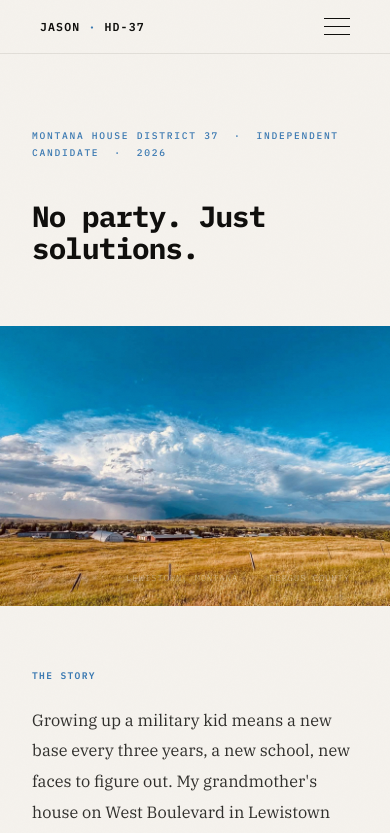
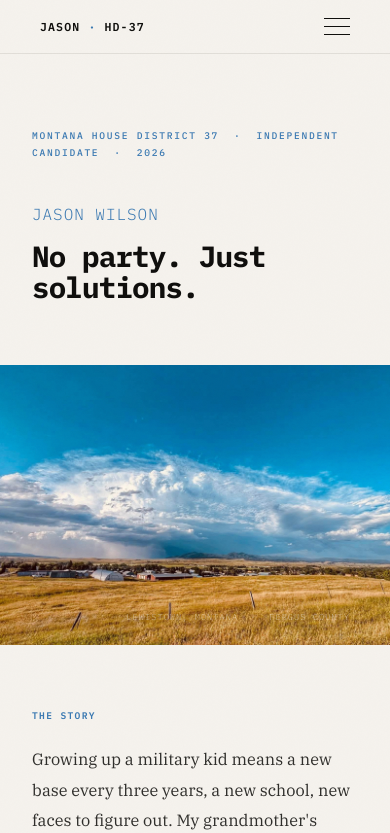
Before and after one commit to grcwarlock/jason4montana.github.io, a plain HTML site: page index.html in a window 390 px wide. Shown: the top 833 px of the page. Drawn offline with Linux system fonts and the light colour scheme.

Commit message:
Add hero name and update styles in index.html
Added a hero name section and adjusted styles for responsiveness.

```diff
--- a/index.html
+++ b/index.html
@@ -153,6 +153,17 @@
       opacity: 0; transform: translateY(10px);
       animation: fadeUp 0.6s 0.15s ease forwards;
     }
+    .hero-name {
+      font-family: var(--mono);
+      font-size: clamp(1.4rem, 3vw, 2.2rem);
+      font-weight: 300;
+      letter-spacing: 0.06em;
+      text-transform: uppercase;
+      color: var(--camas-500);
+      margin-bottom: 0.75rem;
+      opacity: 0; transform: translateY(10px);
+      animation: fadeUp 0.6s 0.25s ease forwards;
+    }
     .hero h1 {
       font-family: var(--mono);
       font-size: clamp(2.4rem, 5.2vw, 4.2rem);
@@ -162,7 +173,7 @@
       color: var(--ink);
       margin-bottom: 0.35rem;
       opacity: 0; transform: translateY(14px);
-      animation: fadeUp 0.7s 0.3s ease forwards;
+      animation: fadeUp 0.7s 0.45s ease forwards;
     }
     .hero-line2 {
       font-family: var(--mono);
@@ -493,8 +504,8 @@
       nav ul { display: none; }
       .nav-toggle { display: block; }
       .hero { padding: 8rem 2rem 3.5rem; }
-      .hero h1,
-      .hero-line2 { font-size: clamp(1.7rem, 7.5vw, 2.6rem); }
+      .hero h1 { font-size: clamp(1.7rem, 7.5vw, 2.6rem); }
+      .hero-name { font-size: clamp(1rem, 4vw, 1.4rem); }
       .intro-section,
       .news-section { padding-left: 2rem; padding-right: 2rem; }
       .cards-section { padding-left: 2rem; padding-right: 2rem; }
@@ -534,6 +545,7 @@
 <!-- ── HERO ── -->
 <section class="hero">
   <p class="hero-eyebrow">Montana House District 37 &nbsp;&middot;&nbsp; Independent Candidate &nbsp;&middot;&nbsp; 2026</p>
+  <p class="hero-name">Jason Wilson</p>
   <h1>No party. Just solutions.</h1>
 </section>
 
```
